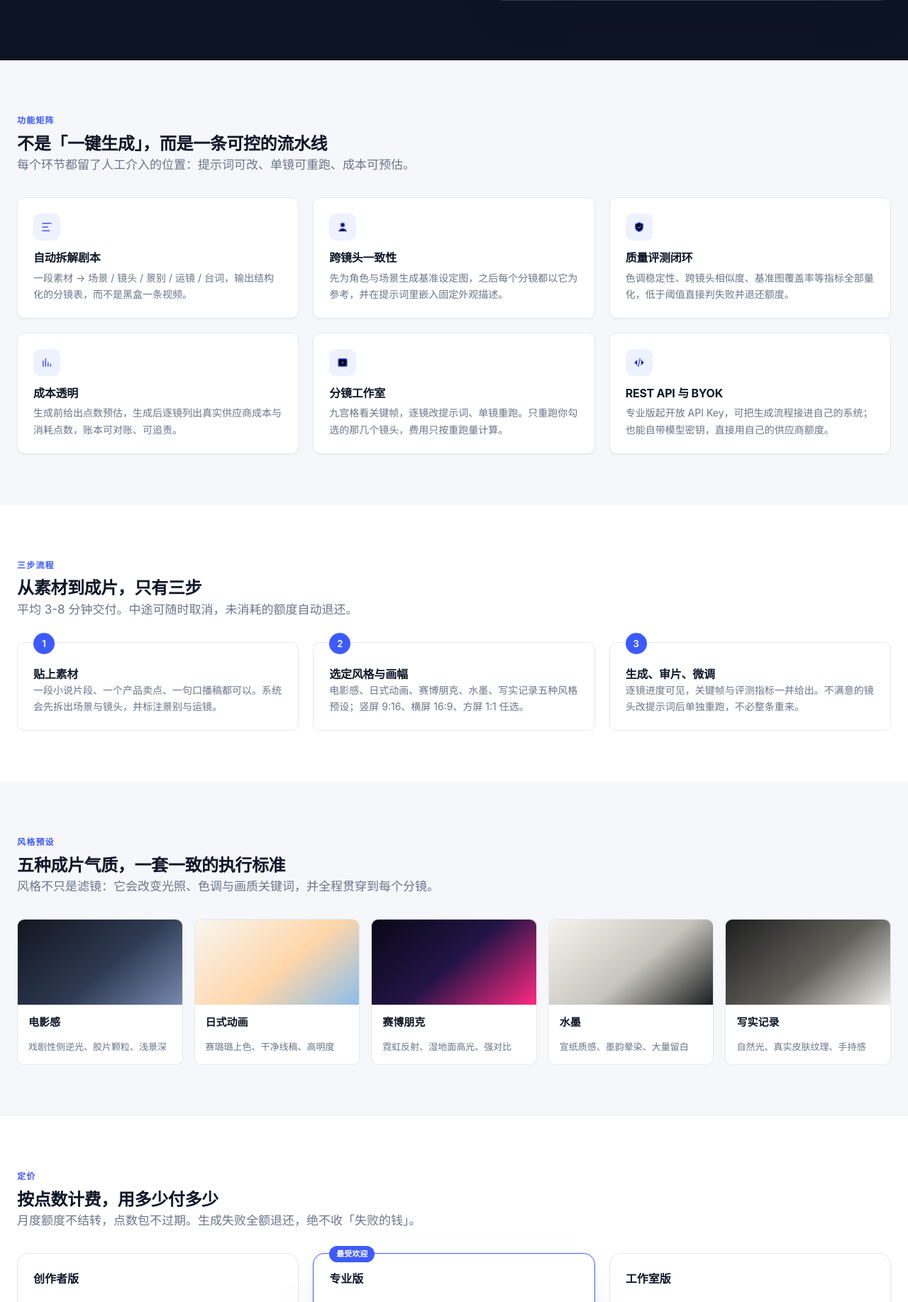
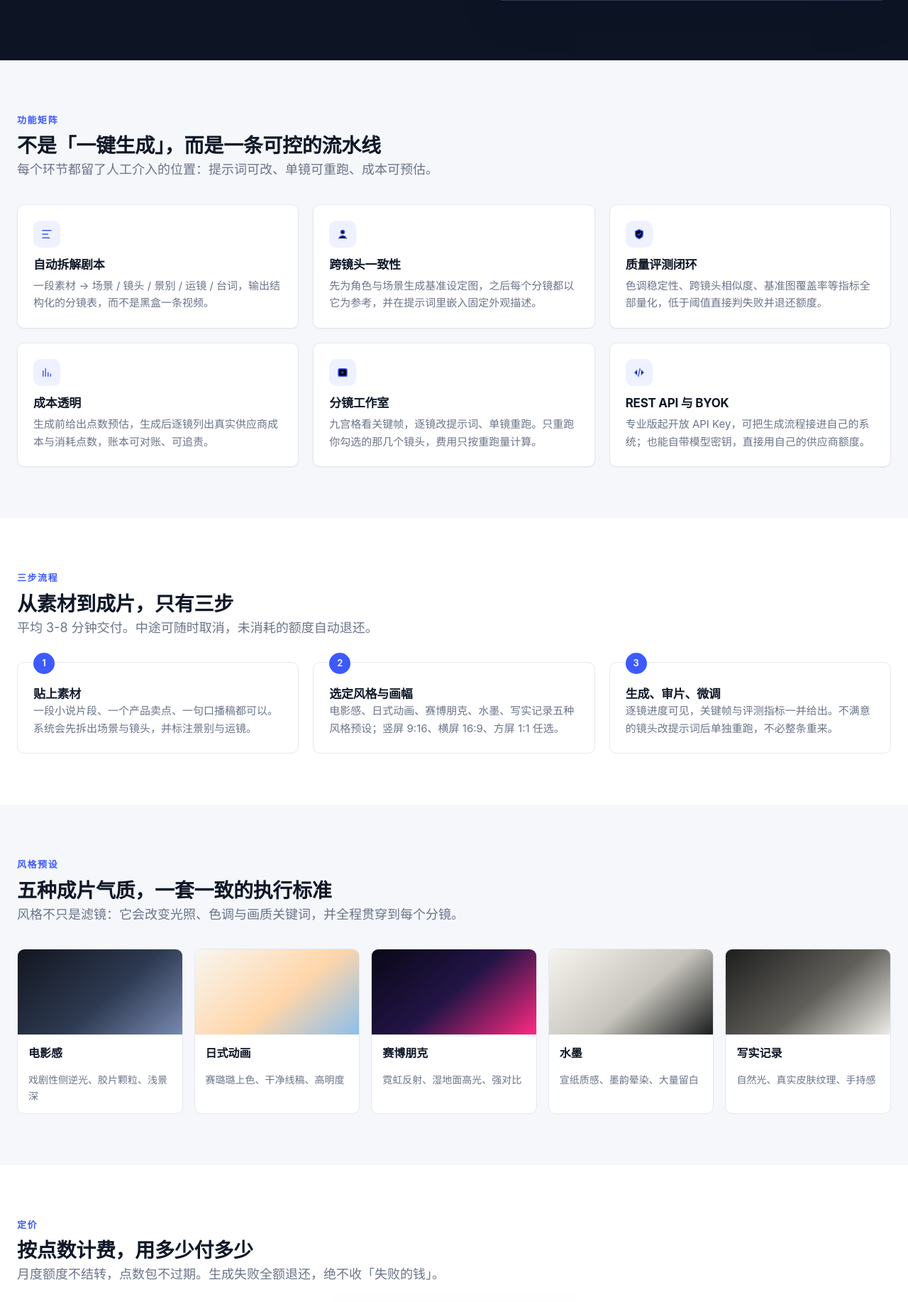
Before and after one commit to ziwuu615/reelagent, a FastAPI app: page / in a window 1280 px wide. Shown: the part 580-2415 px from the top of the page at 71% size. Run offline with FastAPI, Linux system fonts and the light colour scheme; parts of the project's set-up code (start-up, migrations or seed data) failed here and were passed over.

Commit message:
落地页下半部分字号整体提一档
功能矩阵、三步流程、风格预设三块的字号偏小：区块标题 24px、正文 14px、
风格描述 13px。这几个区块是"读"的内容，不是扫一眼的导航，字号偏小直接影响
可读性，尤其在中文字体下笔画容易糊。

调整（各提一档，不改变版式比例）：
  eyebrow      12px -> 13px（letter-spacing .1em -> .12em）
  lede         17px -> 18px
  区块标题      24px -> 28px
  功能卡标题    16px -> 17px，正文 14px -> 15px
  三步标题      16px -> 17px，正文 14px -> 15px
  风格名       15px -> 16px，描述 13px -> 14px

区块标题用 .section-head h2 限定，不动全局 h2，避免连带影响
status / terms / pricing 等页面的标题层级。

验证：逐条断言旧值全文唯一命中后才替换（9/9 全部命中，0 跳过）；
CSS 大括号配平 467/467;git diff 确认只有 9 处规则变化，无行尾噪声。

```diff
--- a/reelagent_cloud/web/static/css/app.css
+++ b/reelagent_cloud/web/static/css/app.css
@@ -132,14 +132,17 @@ hr, .rule { border: 0; border-top: 1px solid var(--line); margin: 1.25rem 0; }
 
 .section { padding: 72px 0; }
 .section-tight { padding: 44px 0; }
-.section-head { max-width: 720px; margin-bottom: 32px; }
+.section-head { max-width: 760px; margin-bottom: 34px; }
+/* 区块主标题比全局 h2 大一档：这几个区块是拿来读的内容，不是扫一眼的导航。
+   只限定 .section-head，避免影响 status / terms 等页面的 h2。 */
+.section-head h2 { font-size: 1.75rem; letter-spacing: -.01em; }
 .section-head.center { margin-left: auto; margin-right: auto; text-align: center; }
 .eyebrow {
   display: inline-block; margin-bottom: .5rem;
-  font-size: .75rem; font-weight: 600; letter-spacing: .1em; text-transform: uppercase;
+  font-size: .8125rem; font-weight: 600; letter-spacing: .12em; text-transform: uppercase;
   color: var(--brand);
 }
-.lede { font-size: 1.0625rem; color: var(--muted); }
+.lede { font-size: 1.125rem; color: var(--muted); }
 
 /* 12 栏网格，用于 3/2/1 栏自适应 */
 .grid { display: grid; gap: 20px; }
@@ -701,8 +704,8 @@ table.table td.tight { white-space: nowrap; }
   width: 38px; height: 38px; border-radius: 10px; display: grid; place-items: center;
   background: var(--brand-soft); color: var(--brand); margin-bottom: 14px;
 }
-.feature h3 { font-size: 1rem; margin-bottom: 6px; }
-.feature p { font-size: .875rem; color: var(--muted); }
+.feature h3 { font-size: 1.0625rem; margin-bottom: 6px; }
+.feature p { font-size: .9375rem; color: var(--muted); }
 
 .steps { counter-reset: step; display: grid; gap: 20px; grid-template-columns: repeat(3, minmax(0, 1fr)); }
 .step-card { position: relative; padding: 24px 22px 22px; background: var(--surface); border: 1px solid var(--line); border-radius: var(--r); }
@@ -713,15 +716,15 @@ table.table td.tight { white-space: nowrap; }
   font-size: .8125rem; font-weight: 620;
 }
 .step-num::before { content: counter(step); }
-.step-card h3 { margin-top: 10px; font-size: 1rem; }
-.step-card p { font-size: .875rem; color: var(--muted); margin-bottom: 0; }
+.step-card h3 { margin-top: 10px; font-size: 1.0625rem; }
+.step-card p { font-size: .9375rem; color: var(--muted); margin-bottom: 0; }
 
 .style-grid { display: grid; gap: 16px; grid-template-columns: repeat(auto-fit, minmax(200px, 1fr)); }
 .style-card { border: 1px solid var(--line); border-radius: var(--r); overflow: hidden; background: var(--surface); }
 .style-preview { height: 120px; }
 .style-body { padding: 13px 15px; }
-.style-name { font-size: .9375rem; font-weight: 600; color: var(--ink); }
-.style-desc { font-size: .8125rem; color: var(--muted); margin-top: 3px; }
+.style-name { font-size: 1rem; font-weight: 600; color: var(--ink); }
+.style-desc { font-size: .875rem; color: var(--muted); margin-top: 4px; }
 
 .faq { display: grid; gap: 10px; }
 .faq-item { background: var(--surface); border: 1px solid var(--line); border-radius: var(--r); overflow: hidden; }
```
